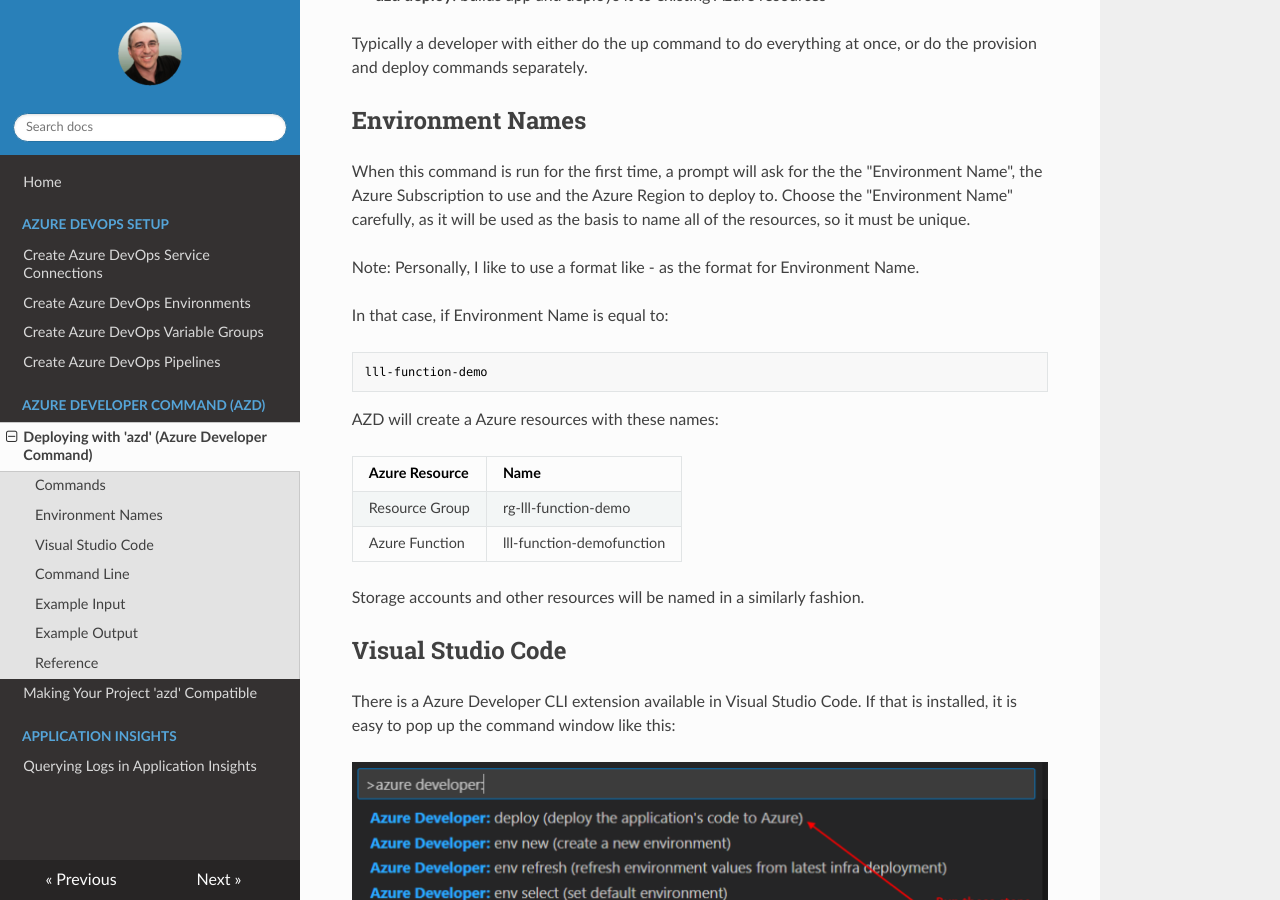
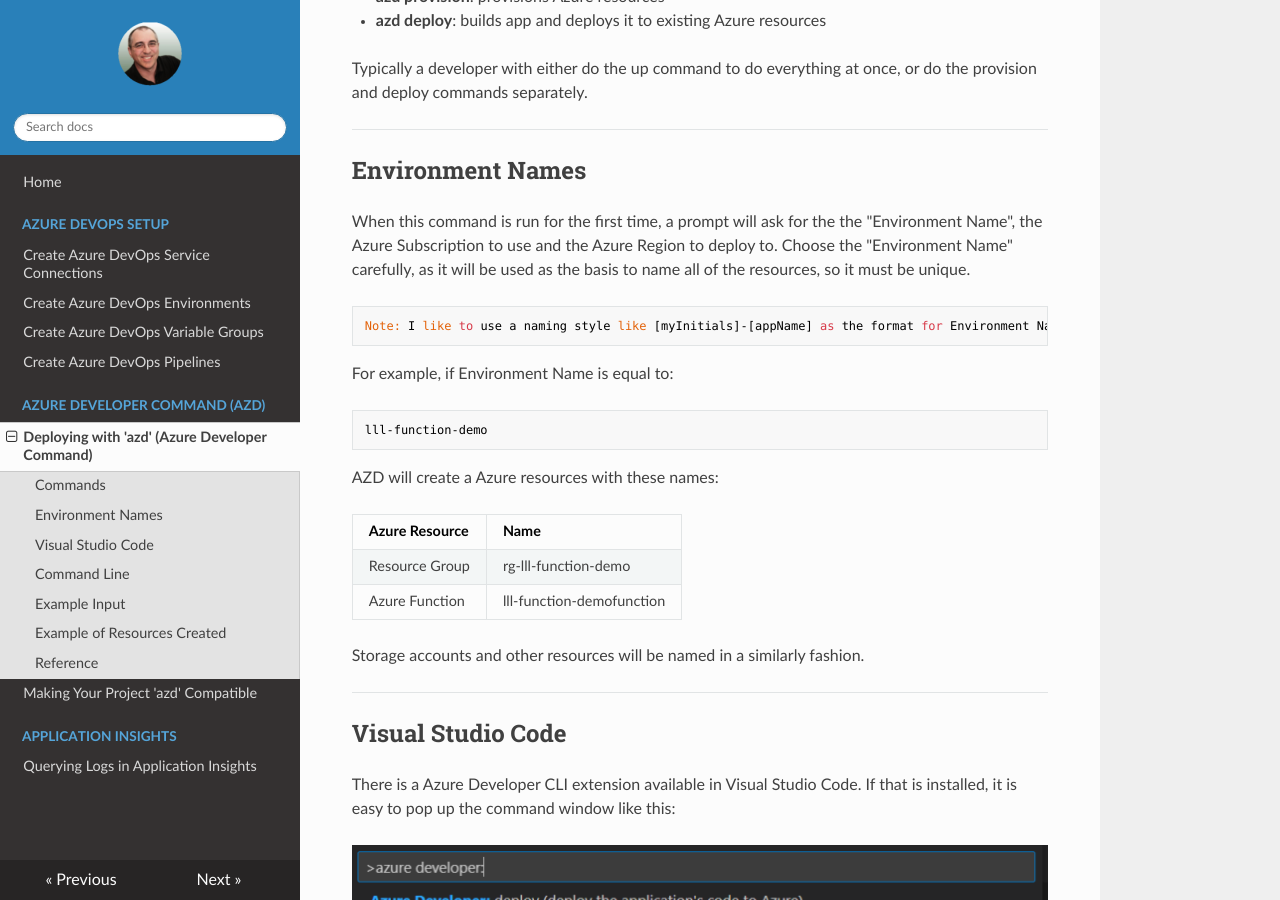
Before and after one commit to lluppesms/Docs, an MkDocs documentation site: the page built from docs/AzdDeploy.md, in a window 1280 px wide and 900 px high, scrolled down 496 px. Built offline with MkDocs 1.6.1, drawn with Linux system fonts in a browser that asks for light colours; nearby versions of some CDN libraries; some of the changed text lies outside the part shown.

Commit message:
Update azd document

````diff
--- a/docs/AzdDeploy.md
+++ b/docs/AzdDeploy.md
@@ -3,6 +3,8 @@
 The Azure Developer CLI (azd) is an open-source tool that accelerates the time it takes to get started on Azure. azd provides a set of developer-friendly commands that map to key stages in a workflow (code, build, deploy, monitor).
 
 If a project is configured to use azd, then these commands and notes apply.  To learn how to make a project compatible with azd, see [Making Your Project 'azd' Compatible](AzdCompatibility.md).
+
+---
 
 ## Commands
 
@@ -14,13 +16,15 @@
 
 Typically a developer with either do the up command to do everything at once, or do the provision and deploy commands separately.
 
+---
+
 ## Environment Names
 
 When this command is run for the first time, a prompt will ask for the the "Environment Name", the Azure Subscription to use and the Azure Region to deploy to. Choose the "Environment Name" carefully, as it will be used as the basis to name all of the resources, so it must be unique.
 
-Note: Personally, I like to use a format like <myInitials>-<appName> as the format for Environment Name.
+    Note: I like to use a naming style like [myInitials]-[appName] as the format for Environment Name.
 
-In that case, if Environment Name is equal to:
+For example, if Environment Name is equal to:
 
 ```bash
 lll-function-demo
@@ -35,11 +39,15 @@
 
 Storage accounts and other resources will be named in a similarly fashion.
 
+---
+
 ## Visual Studio Code
 
 There is a Azure Developer CLI extension available in Visual Studio Code. If that is installed, it is easy to pop up the command window like this:
 
 ![VSC Commands](assets/images/AZD_Commands.png)
+
+---
 
 ## Command Line
 
@@ -53,13 +61,14 @@
 
 ![VSC Commands](assets/images/AZD_Prompts.png)
 
-## Example Output
+## Example of Resources Created
 
 ![VSC Commands](assets/images/AZD_Result.png)
 
 ---
 
 ## Reference
+
 [Azure Developer CLI Reference](https://learn.microsoft.com/en-us/azure/developer/azure-developer-cli/)
 
 [Introducing the Azure Developer CLI - Azure SDK Blog](https://devblogs.microsoft.com/azure-sdk/introducing-the-azure-developer-cli-a-faster-way-to-build-apps-for-the-cloud/)
````
